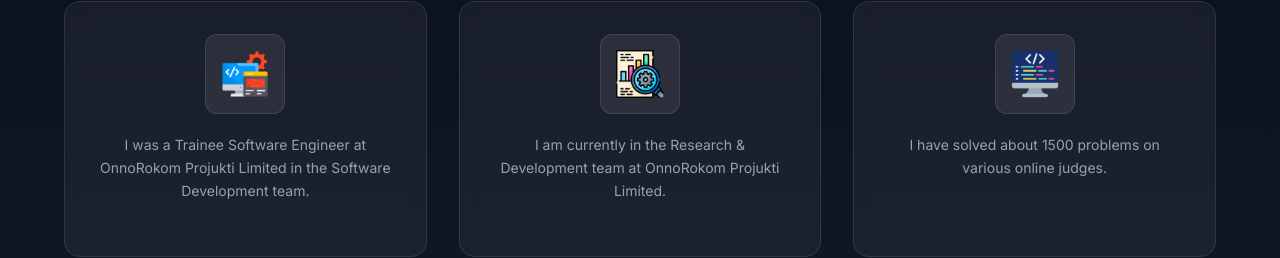
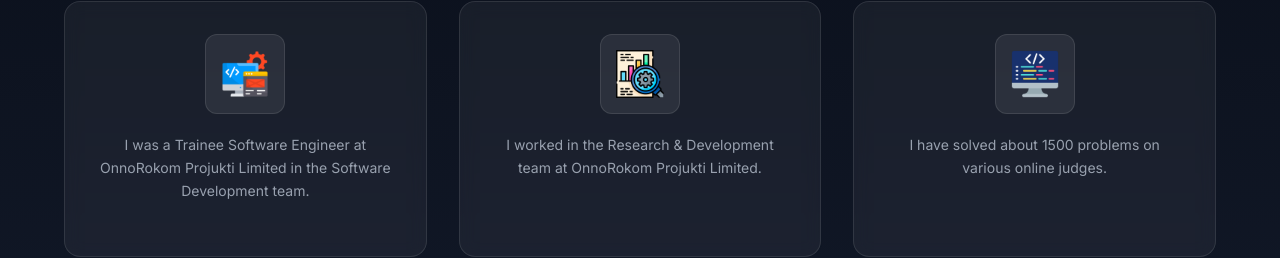
Before and after one commit to naimur1046/personal-portfolio, a React (Vite) app: page / in a window 1280 px wide. Shown: the part 1071-1329 px from the top of the page. Built offline with nearby package versions, Linux system fonts and the light colour scheme.

Commit message:
Update contact info and postion of the job

```diff
--- a/src/pages/About.tsx
+++ b/src/pages/About.tsx
@@ -16,7 +16,7 @@
   },
   {
     img: ResearchAndDevelopment,
-    text: "I am currently in the Research & Development team at OnnoRokom Projukti Limited.",
+    text: "I worked in the Research & Development team at OnnoRokom Projukti Limited.",
   },
   {
     img: CompetitiveProgramming,
--- a/src/pages/Contact.tsx
+++ b/src/pages/Contact.tsx
@@ -9,8 +9,8 @@
 const PUBLIC_KEY = "YOUR_PUBLIC_KEY";
 
 const contactInfo = [
-  { icon: HiMail, label: "Email", value: "naimurrahmanrumel@gmail.com" },
-  { icon: HiPhone, label: "Phone", value: "+880 1234 567890" },
+  { icon: HiMail, label: "Email", value: "naimurrahman1046@gmail.com" },
+  { icon: HiPhone, label: "Mobile Number", value: "+8801788360952" },
 ];
 
 const Contact = () => {
```
